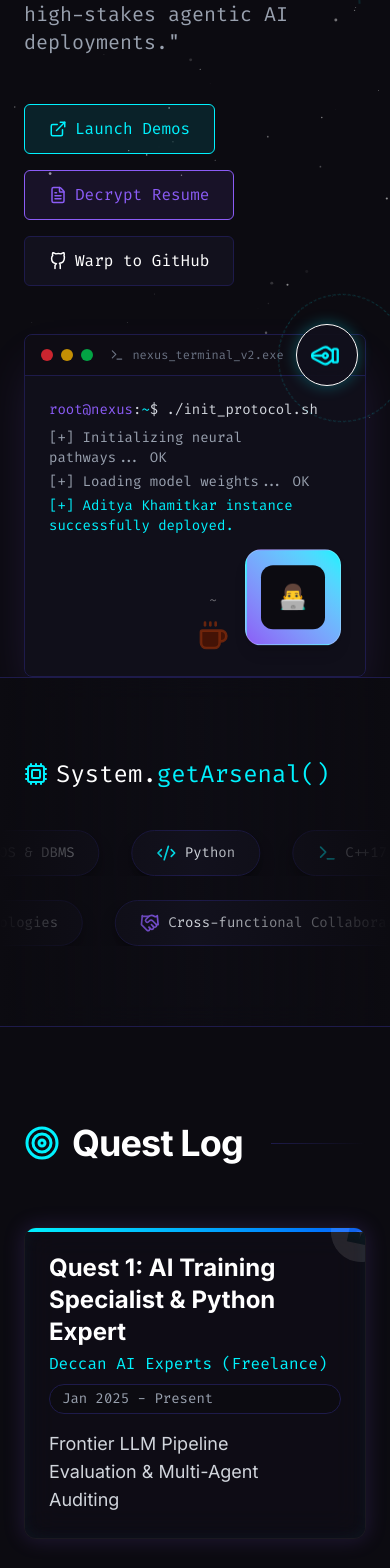
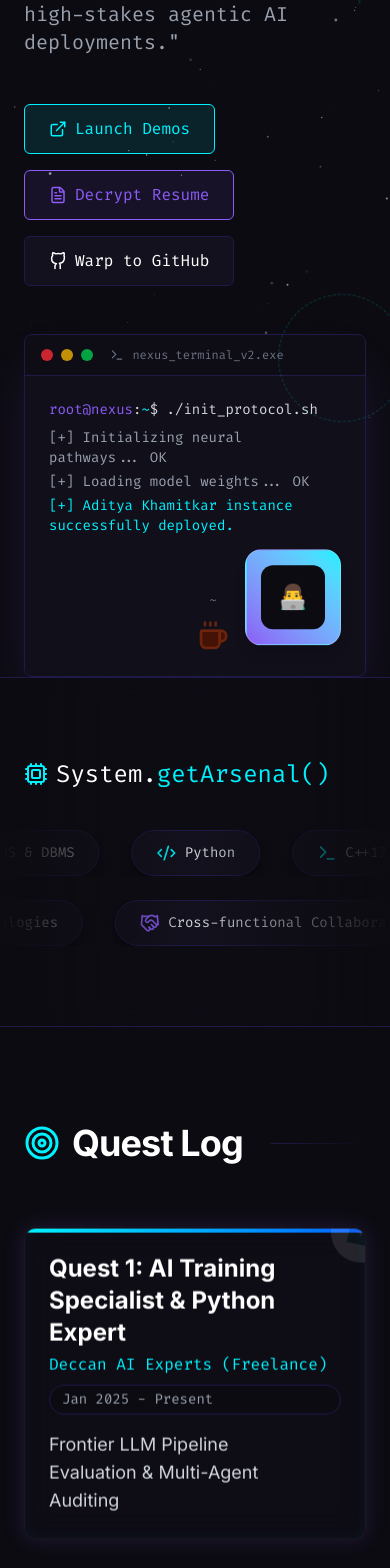
Before and after one commit to TechieSamosa/Nexus, a Next.js app: page / in a window 390 px wide. Shown: the part 426-1994 px from the top of the page. Built offline with nearby package versions, Linux system fonts and the light colour scheme; grey boxes are pictures that could not be loaded.

Commit message:
V5.6 Interaction Refinement: 3D perspective tilt on all cards, soft 6px bounce tuning, decoupled background physics, and card-wide idle wave

```diff
--- a/src/app/globals.css
+++ b/src/app/globals.css
@@ -69,7 +69,14 @@ body {
   will-change: transform;
 }
 
-.group:hover .animate-wave {
+.group:hover .animate-wave,
+.animate-wave:hover,
+.tilt-wrapper:hover .animate-wave {
   animation: none;
   transform: translateY(0);
 }
+
+
+.transform-style-3d {
+  transform-style: preserve-3d;
+}
--- a/src/app/page.tsx
+++ b/src/app/page.tsx
@@ -5,7 +5,6 @@ import QuestLog from "@/components/QuestLog";
 import BentoGrid from "@/components/BentoGrid";
 import Trophies from "@/components/Trophies";
 import Footer from "@/components/Footer";
-import FloatingPen from "@/components/FloatingPen";
 
 export default function Home() {
   return (
@@ -17,7 +16,6 @@ export default function Home() {
       <BentoGrid />
       <Trophies />
       <Footer />
-      <FloatingPen />
     </main>
   );
 }
--- a/src/components/BentoGrid.tsx
+++ b/src/components/BentoGrid.tsx
@@ -202,17 +202,18 @@ export default function BentoGrid() {
               transition={{ delay: i * 0.1, duration: 0.5 }}
             >
               <Tilt
+                perspective={1000}
                 tiltMaxAngleX={5}
                 tiltMaxAngleY={5}
                 glareEnable={true}
                 glareMaxOpacity={0.15}
                 glarePosition="all"
-                className="w-full h-full"
+                className="w-full h-full transform-style-3d"
               >
                 <motion.div
                   onClick={() => setSelectedProject(project)}
-                  whileHover={{ y: -20, boxShadow: "0px 0px 25px rgba(0,242,254,0.4)", transition: { type: "spring", stiffness: 400, damping: 10 } }}
-                  className={`w-full h-full rounded-2xl border border-space-700 bg-gradient-to-br ${project.color} p-6 flex flex-col justify-between cursor-pointer group relative overflow-hidden glass-panel aura-halo`}
+                  whileHover={{ y: -6, boxShadow: "0px 0px 25px rgba(0,242,254,0.4)", transition: { type: "spring", stiffness: 250, damping: 20 } }}
+                  className={`w-full h-full rounded-2xl border border-space-700 bg-gradient-to-br ${project.color} p-6 flex flex-col justify-between cursor-pointer group relative overflow-hidden glass-panel aura-halo animate-wave will-change-transform`}
                 >
                   {/* Subtle grain texture over card */}
                   <div className="absolute inset-0 bg-grain mix-blend-overlay opacity-30 pointer-events-none"></div>
--- a/src/components/FloatingPen.tsx
+++ /dev/null
@@ -1,20 +0,0 @@
-"use client";
-
-import { motion } from "framer-motion";
-import { PenTool } from "lucide-react";
-
-export default function FloatingPen() {
-  return (
-    <div className="fixed bottom-8 right-8 z-[100] group">
-      <motion.div
-        whileHover={{ y: -20, boxShadow: "0px 0px 25px rgba(0,242,254,0.6)", transition: { type: "spring", stiffness: 400, damping: 10 } }}
-        className="bg-space-800/80 backdrop-blur-md p-4 rounded-full border border-space-600 shadow-[0_0_15px_rgba(0,242,254,0.3)] cursor-pointer relative"
-      >
-        {/* The animate-wave class makes it oscillate ±5px over 3s, but stops on group:hover thanks to globals.css */}
-        <div className="animate-wave text-neon-cyan group-hover:text-white transition-colors duration-200">
-          <PenTool size={28} className="transform -rotate-45" />
-        </div>
-      </motion.div>
-    </div>
-  );
-}
--- a/src/components/QuestLog.tsx
+++ b/src/components/QuestLog.tsx
@@ -1,6 +1,7 @@
 "use client";
 
 import { motion, AnimatePresence } from "framer-motion";
+import Tilt from "react-parallax-tilt";
 import { useState } from "react";
 import { Shield, Map, Target, Briefcase, Rocket, X, Building } from "lucide-react";
 
@@ -105,11 +106,12 @@ export default function QuestLog() {
               </div>
 
               {/* Quest Card */}
-              <motion.div
-                onClick={() => setSelectedQuest(quest)}
-                whileHover={{ y: -20, boxShadow: "0px 0px 25px rgba(255,255,255,0.3)", transition: { type: "spring", stiffness: 400, damping: 10 } }}
-                className="flex-1 glass-panel aura-halo rounded-xl p-6 md:p-8 relative overflow-hidden cursor-pointer"
-              >
+              <Tilt perspective={1000} tiltMaxAngleX={5} tiltMaxAngleY={5} className="flex-1 transform-style-3d">
+                <motion.div
+                  onClick={() => setSelectedQuest(quest)}
+                  whileHover={{ y: -6, boxShadow: "0px 0px 25px rgba(255,255,255,0.3)", transition: { type: "spring", stiffness: 250, damping: 20 } }}
+                  className="w-full h-full glass-panel aura-halo rounded-xl p-6 md:p-8 relative overflow-hidden cursor-pointer animate-wave will-change-transform group"
+                >
                 <div className="absolute top-0 left-0 w-full h-1 bg-gradient-to-r opacity-50" />
                 <div className={`absolute top-0 left-0 w-full h-1 bg-gradient-to-r ${quest.color}`} />
 
@@ -131,7 +133,8 @@ export default function QuestLog() {
                   <p className="text-gray-300 text-lg">{quest.summary}</p>
                   <span className="text-neon-purple text-sm font-mono opacity-0 group-hover:opacity-100 transition-opacity bg-neon-purple/20 px-2 py-1 rounded">View Data</span>
                 </div>
-              </motion.div>
+                </motion.div>
+              </Tilt>
             </motion.div>
           ))}
         </div>
--- a/src/components/Trophies.tsx
+++ b/src/components/Trophies.tsx
@@ -1,6 +1,7 @@
 "use client";
 
 import { motion } from "framer-motion";
+import Tilt from "react-parallax-tilt";
 import { GraduationCap, Trophy, Award, Medal } from "lucide-react";
 
 const education = [
@@ -87,19 +88,19 @@ export default function Trophies() {
             <div className="absolute top-1/2 left-0 w-full h-px bg-gradient-to-r from-transparent via-space-600 to-transparent transform -translate-y-1/2 z-0"></div>
             <div className="grid grid-cols-1 md:grid-cols-2 lg:grid-cols-3 gap-8 relative z-10">
               {education.map((item, index) => (
+              <Tilt key={`edu-${index}`} perspective={1000} tiltMaxAngleX={10} tiltMaxAngleY={10} className="transform-style-3d">
                 <motion.div
-                  key={`edu-${index}`}
                   initial={{ opacity: 0, y: 30 }}
                   whileInView={{ opacity: 1, y: 0 }}
                   viewport={{ once: true }}
                   transition={{ delay: index * 0.15, duration: 0.6 }}
-                  whileHover={{ y: -20, transition: { type: "spring", stiffness: 400, damping: 10 } }}
-                  className="flex flex-col items-center group"
+                  whileHover={{ y: -6, transition: { type: "spring", stiffness: 250, damping: 20 } }}
+                  className="flex flex-col items-center group animate-wave will-change-transform"
                 >
                   <div className="mb-6 relative">
                     <div className="absolute inset-0 bg-white/5 blur-xl rounded-full group-hover:bg-white/10 transition-colors"></div>
                     <div
-                      className={`animate-wave w-24 h-24 rounded-full border-2 ${item.border} bg-space-900 flex items-center justify-center relative z-10 shadow-[0_0_20px_rgba(0,0,0,0.5)] overflow-hidden`}
+                      className={`w-24 h-24 rounded-full border-2 ${item.border} bg-space-900 flex items-center justify-center relative z-10 shadow-[0_0_20px_rgba(0,0,0,0.5)] overflow-hidden`}
                     >
                       <div className={`absolute inset-0 bg-gradient-to-b ${item.color}`}></div>
                       <span className="relative z-10 drop-shadow-lg">{item.icon}</span>
@@ -111,6 +112,7 @@ export default function Trophies() {
                     <p className="text-base font-mono text-gray-400">{item.subtitle}</p>
                   </div>
                 </motion.div>
+              </Tilt>
               ))}
             </div>
           </div>
@@ -123,19 +125,19 @@ export default function Trophies() {
             <div className="absolute top-1/2 left-0 w-full h-px bg-gradient-to-r from-transparent via-space-600 to-transparent transform -translate-y-1/2 z-0"></div>
             <div className="grid grid-cols-1 md:grid-cols-2 lg:grid-cols-4 gap-8 relative z-10">
               {achievements.map((item, index) => (
+              <Tilt key={`ach-${index}`} perspective={1000} tiltMaxAngleX={10} tiltMaxAngleY={10} className="transform-style-3d">
                 <motion.div
-                  key={`ach-${index}`}
                   initial={{ opacity: 0, y: 30 }}
                   whileInView={{ opacity: 1, y: 0 }}
                   viewport={{ once: true }}
                   transition={{ delay: index * 0.15, duration: 0.6 }}
-                  whileHover={{ y: -20, transition: { type: "spring", stiffness: 400, damping: 10 } }}
-                  className="flex flex-col items-center group"
+                  whileHover={{ y: -6, transition: { type: "spring", stiffness: 250, damping: 20 } }}
+                  className="flex flex-col items-center group animate-wave will-change-transform"
                 >
                   <div className="mb-6 relative">
                     <div className="absolute inset-0 bg-white/5 blur-xl rounded-full group-hover:bg-white/10 transition-colors"></div>
                     <div
-                      className={`animate-wave w-24 h-24 rounded-full border-2 ${item.border} bg-space-900 flex items-center justify-center relative z-10 shadow-[0_0_20px_rgba(0,0,0,0.5)] overflow-hidden`}
+                      className={`w-24 h-24 rounded-full border-2 ${item.border} bg-space-900 flex items-center justify-center relative z-10 shadow-[0_0_20px_rgba(0,0,0,0.5)] overflow-hidden`}
                     >
                       <div className={`absolute inset-0 bg-gradient-to-b ${item.color}`}></div>
                       <span className="relative z-10 drop-shadow-lg">{item.icon}</span>
@@ -147,6 +149,7 @@ export default function Trophies() {
                     <p className="text-base font-mono text-gray-400">{item.subtitle}</p>
                   </div>
                 </motion.div>
+              </Tilt>
               ))}
             </div>
           </div>
```
